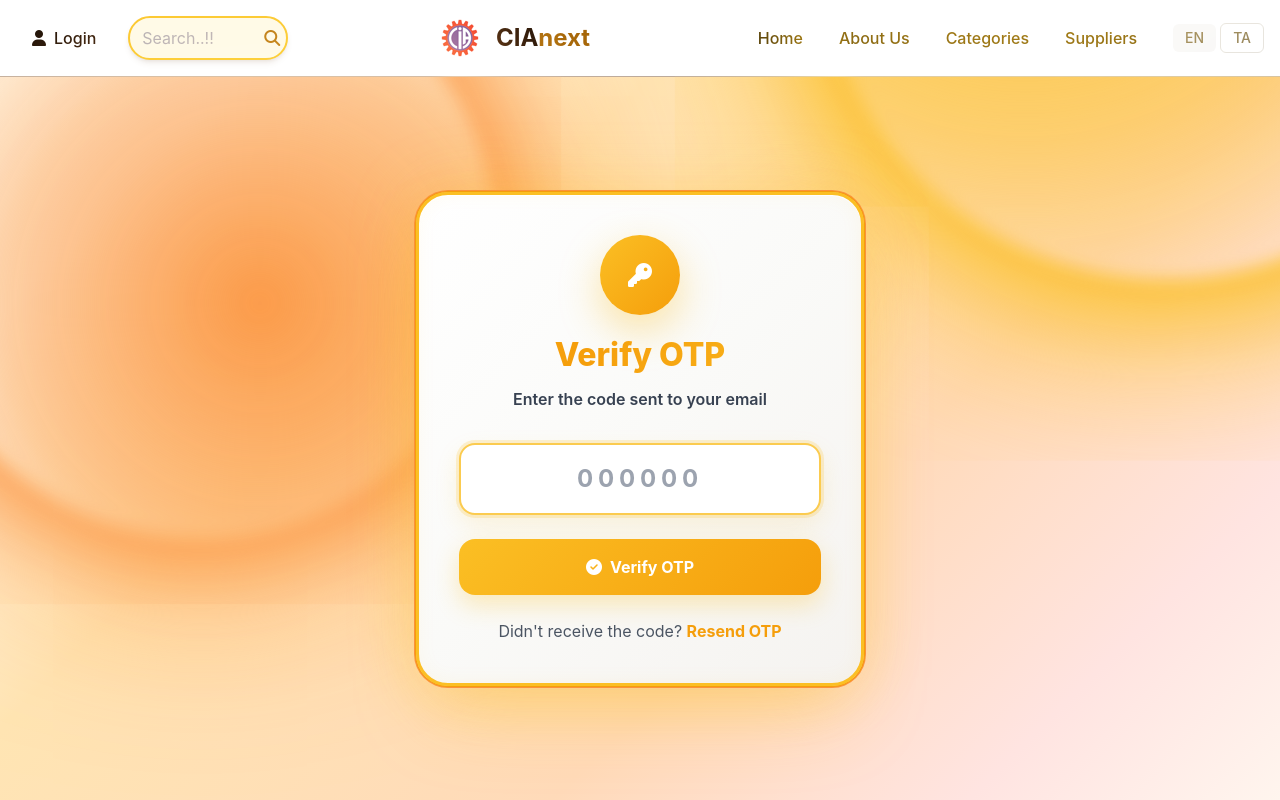
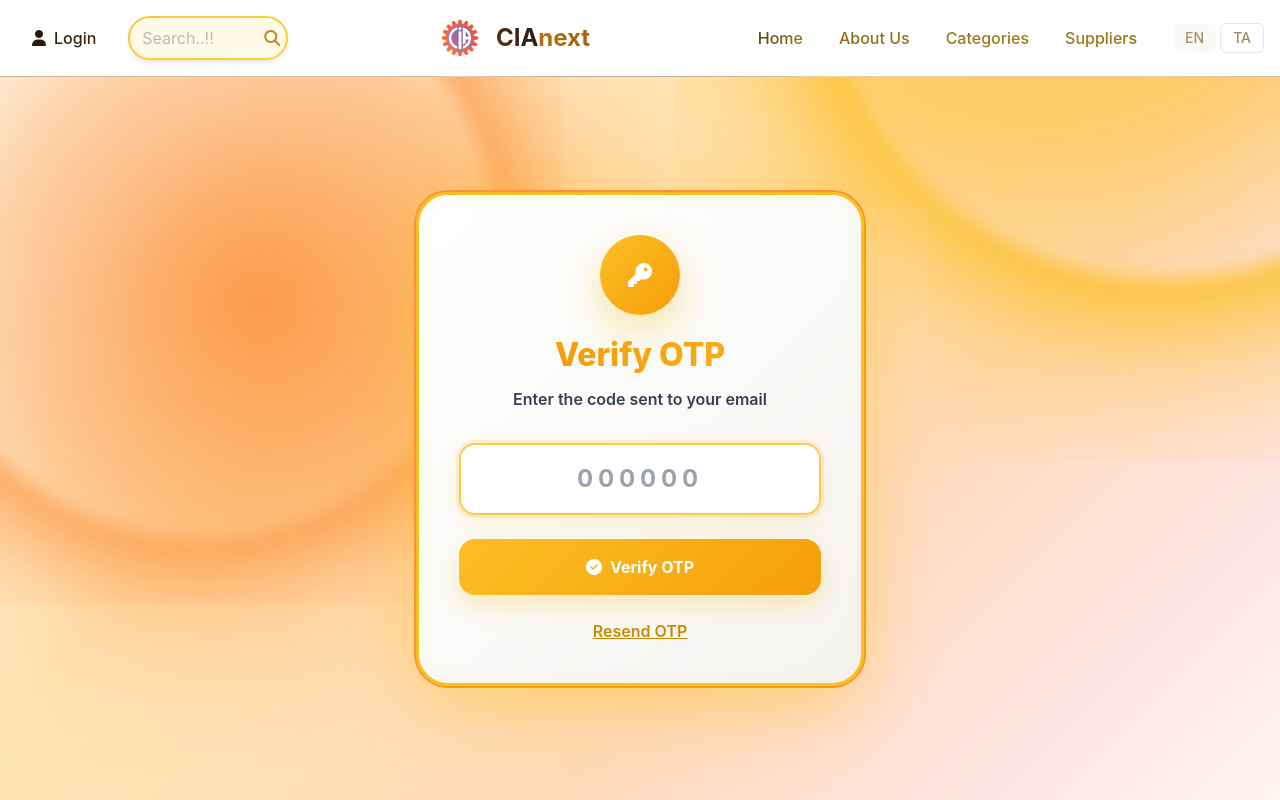
Before and after one commit to techspire01/ciadev, a Django app: page /verify-otp/ in a window 1280 px wide. Run offline with Django 5.2, Linux system fonts and the light colour scheme; some libraries are stand-ins or nearby versions.

Commit message:
the verify-otp were errror was resolved

```diff
--- a/app/templates/verify_otp.html
+++ b/app/templates/verify_otp.html
@@ -387,8 +387,9 @@
                 <p class="verify-subtitle">Enter the code sent to your email</p>
             </div>
 
-            <form method="POST" class="space-y-6">
+            <form method="POST" action="{% url 'verify_otp' %}" class="space-y-6">
                 {% csrf_token %}
+                <input type="hidden" name="email" value="{{ email }}">
 
                 <div class="input-group">
                     <input
@@ -409,10 +410,13 @@
             </form>
 
             <div class="resend-link">
-                <p class="text-gray-600">
-                    Didn't receive the code?
-                    <a href="{% url 'resend_otp' %}">Resend OTP</a>
-                </p>
+                <form method="POST" action="{% url 'resend_otp' %}" style="display: inline;">
+                    {% csrf_token %}
+                    <input type="hidden" name="email" value="{{ email }}">
+                    <button type="submit" class="text-yellow-600 hover:text-yellow-800 font-semibold underline" style="background: none; border: none; cursor: pointer; padding: 0;">
+                        Resend OTP
+                    </button>
+                </form>
             </div>
         </div>
     </div>
```
